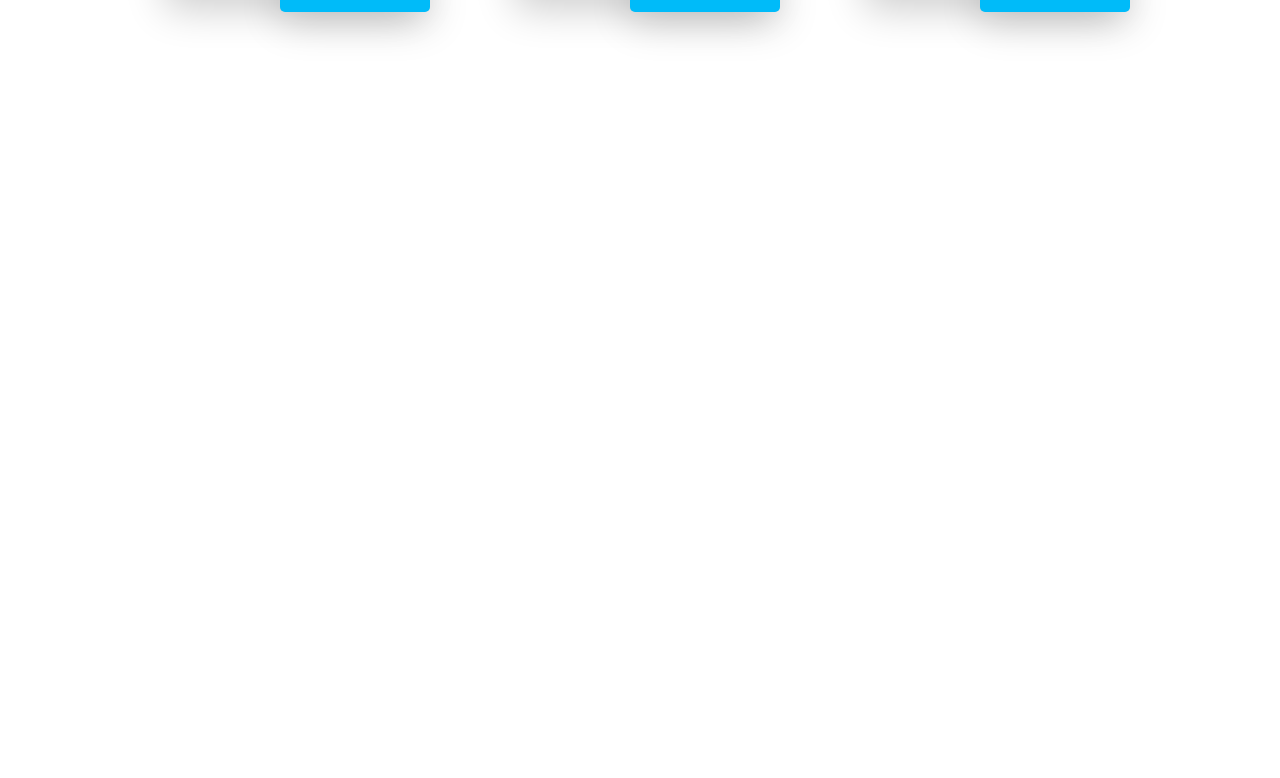
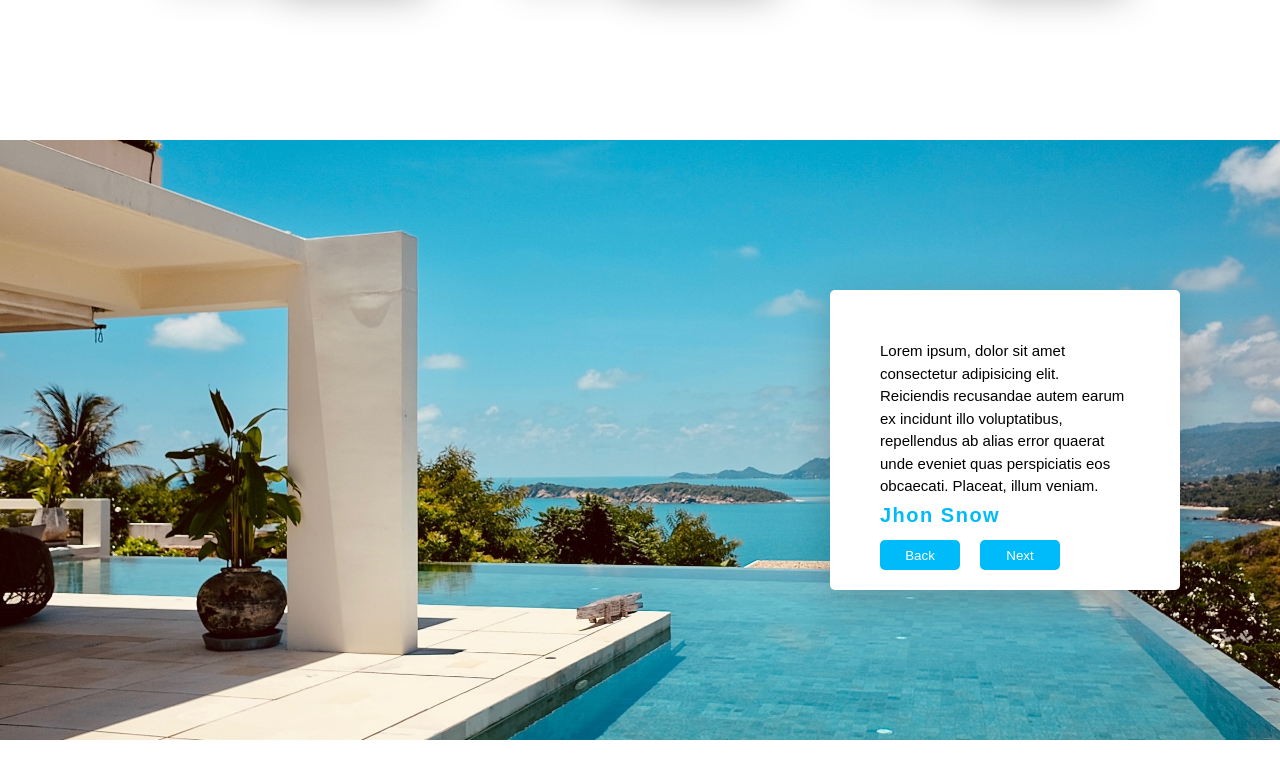
Before and after one commit to Alexandru-Gurau/new-trip-2022, a React (Create React App) app: page / in a window 1280 px wide. Shown: the part 1860-2638 px from the top of the page. Before the commit the page ends 1950 px from the top, so only its background shows below. Built offline with nearby package versions, Linux system fonts and the light colour scheme; a web font is replaced by a local one.

Commit message:
adding reviews

```diff
--- a/package.json
+++ b/package.json
@@ -7,6 +7,7 @@
     "@testing-library/react": "^13.3.0",
     "@testing-library/user-event": "^13.5.0",
     "browser-router": "^0.2.0",
+    "pure-react-carousel": "^1.29.0",
     "react": "^18.2.0",
     "react-dom": "^18.2.0",
     "react-router-dom": "^6.3.0",
--- a/src/components/offerts/offerts.comopenet.jsx
+++ b/src/components/offerts/offerts.comopenet.jsx
@@ -1,40 +1,13 @@
 import CartItem from '../cart-item/cart-item.component';
 import './offerts.styles.scss';
 
-// Wallpapers and store must be moved to a separate file
-import wallpaper1 from '../../assets/welcome-1.jpg';
-import wallpaper2 from '../../assets/welcome-2.jpg';
-import wallpaper3 from '../../assets/welcome-3.jpg';
-
-const Store = [
-  {
-    id: 1,
-    wallpaper: wallpaper1,
-    price: 150,
-    header: 'Grand Suite',
-    text: 'A beautifull place with blue sky and a big golden sun. This is the perfect place to stay for an entire week.',
-  },
-  {
-    id: 2,
-    wallpaper: wallpaper2,
-    price: 250,
-    header: 'Superior Suite',
-    text: 'A beautifull place with blue sky and a big golden sun. This is the perfect place to stay for an entire week.',
-  },
-  {
-    id: 3,
-    wallpaper: wallpaper3,
-    price: 350,
-    header: 'Double Rooms',
-    text: 'A beautifull place with blue sky and a big golden sun. This is the perfect place to stay for an entire week.',
-  },
-];
+import Store from '../../store/store.jsx';
 
 const Offerts = () => (
   <div className='offerts'>
     <h3 className='header-normal'>Rooms & Ratings</h3>
     <div className='offerts__container'>
-      {Store.map((el) => (
+      {Store.filter((_, idx) => idx < 3).map((el) => (
         <CartItem
           key={el.id}
           img={el.wallpaper}
--- a/src/components/offerts/offerts.styles.scss
+++ b/src/components/offerts/offerts.styles.scss
@@ -2,7 +2,7 @@
 
 .offerts {
   width: 100%;
-  height: 60rem;
+  height: 55rem;
 
   display: flex;
   flex-direction: column;
@@ -16,7 +16,6 @@
   &__container {
     width: 100%;
     height: 100%;
-    margin: 5rem 0;
 
     display: flex;
     justify-content: center;
--- /dev/null
+++ b/src/components/reviews/reviews.component.jsx
@@ -0,0 +1,54 @@
+import './reviews.styles.scss';
+
+import {
+  CarouselProvider,
+  Slider,
+  Slide,
+  ButtonBack,
+  ButtonNext,
+} from 'pure-react-carousel';
+import 'pure-react-carousel/dist/react-carousel.es.css';
+
+const Reviews = () => (
+  <CarouselProvider
+    className='reviews'
+    naturalSlideWidth={100}
+    naturalSlideHeight={80}
+    orientation='horizontal'
+    totalSlides={3}
+  >
+    <Slider>
+      <Slide index={0}>
+        <p className='paragraph-small'>
+          Lorem ipsum, dolor sit amet consectetur adipisicing elit. Reiciendis
+          recusandae autem earum ex incidunt illo voluptatibus, repellendus ab
+          alias error quaerat unde eveniet quas perspiciatis eos obcaecati.
+          Placeat, illum veniam.
+        </p>
+        <h6 className='header-small'>Jhon Snow</h6>
+      </Slide>
+      <Slide index={1}>
+        <p className='paragraph-small'>
+          Lorem ipsum dolor sit amet consectetur adipisicing elit. Eveniet quam
+          autem rem vel voluptatibus consectetur quod, dolores illo iure
+          mollitia eaque, libero reiciendis ducimus itaque enim architecto
+          cupiditate, aperiam quaerat!
+        </p>
+        <h6 className='header-small'>Arya Stark</h6>
+      </Slide>
+      <Slide index={2}>
+        <p className='paragraph-small'>
+          Lorem ipsum dolor sit amet consectetur adipisicing elit. Libero, vel
+          et numquam temporibus odit ex neque. Debitis, soluta! Perspiciatis
+          neque quos voluptatem modi doloribus! Nulla in officiis iure dicta
+          nobis?
+        </p>
+        <h6 className='header-small'>Khal Drogo</h6>
+      </Slide>
+    </Slider>
+    <ButtonBack className='reviews__button'>Back</ButtonBack>
+    <ButtonNext className='reviews__button'>Next</ButtonNext>
+  </CarouselProvider>
+);
+
+export default Reviews;
--- /dev/null
+++ b/src/components/reviews/reviews.styles.scss
@@ -0,0 +1,25 @@
+@import '../../styles/styles';
+
+.reviews {
+  height: 30rem;
+  width: 35rem;
+  padding: 5rem;
+  box-shadow: $shadow-normal;
+  border-radius: 5px;
+  background-color: $color-light;
+
+  @media only screen and (max-width: $bp-small) {
+    margin-bottom: -35rem;
+  }
+
+  &__button {
+    height: 3rem;
+    width: 8rem;
+    color: $color-light;
+    background-color: $color-secondary;
+    outline: none;
+    border: none;
+    border-radius: 5px;
+    margin-right: 2rem;
+  }
+}
--- /dev/null
+++ b/src/components/sectionWithReview/sectionWithReview.component.jsx
@@ -0,0 +1,10 @@
+import './sectionWithReview.styles.scss';
+import Reviews from '../reviews/reviews.component';
+
+const SectionWithReview = () => (
+  <div className='section-with-review'>
+    <Reviews />
+  </div>
+);
+
+export default SectionWithReview;
--- /dev/null
+++ b/src/components/sectionWithReview/sectionWithReview.styles.scss
@@ -0,0 +1,23 @@
+@import '../../styles/styles';
+
+.section-with-review {
+  width: 100%;
+  height: 60rem;
+  margin: 10rem 0;
+  padding: 10rem;
+
+  background-image: url(../../assets/wallpaper-trip-2.jpg);
+  background-position: center;
+  background-repeat: no-repeat;
+  background-size: cover;
+
+  display: flex;
+  align-items: center;
+  justify-content: flex-end;
+
+  @media only screen and (max-width: $bp-small) {
+    height: 30rem;
+    padding: 5rem 0;
+    justify-content: center;
+  }
+}
--- a/src/components/welcome/welcome.component.jsx
+++ b/src/components/welcome/welcome.component.jsx
@@ -1,26 +1,23 @@
-import wallpaper1 from '../../assets/welcome-1.jpg';
-import wallpaper2 from '../../assets/welcome-2.jpg';
-import wallpaper3 from '../../assets/welcome-3.jpg';
 import './welcome.styles.scss';
 
+import Store from '../../store/store';
+
 const Welcome = () => {
-  const wallpapers = [wallpaper1, wallpaper2, wallpaper3];
-
   return (
     <section className='welcome'>
       <div className='welcome__pictures'>
         <img
-          src={wallpapers[0]}
+          src={Store[0].wallpaper}
           alt='trip wallpaper'
           className={`welcome__picture welcome__picture--1`}
         />
         <img
-          src={wallpapers[1]}
+          src={Store[1].wallpaper}
           alt='trip wallpaper'
           className={`welcome__picture welcome__picture--2`}
         />
         <img
-          src={wallpapers[2]}
+          src={Store[2].wallpaper}
           alt='trip wallpaper'
           className={`welcome__picture welcome__picture--3`}
         />
--- a/src/routes/home/home.component.jsx
+++ b/src/routes/home/home.component.jsx
@@ -2,12 +2,14 @@ import './home.styles.scss';
 
 import Welcome from '../../components/welcome/welcome.component';
 import Offerts from '../../components/offerts/offerts.comopenet';
+import SectionWithReview from '../../components/sectionWithReview/sectionWithReview.component';
 
 const Home = () => {
   return (
     <main className='homepage'>
       <Welcome />
       <Offerts />
+      <SectionWithReview />
     </main>
   );
 };
--- /dev/null
+++ b/src/store/store.jsx
@@ -0,0 +1,29 @@
+import wallpaper1 from '../../src/assets/welcome-1.jpg';
+import wallpaper2 from '../../src/assets/welcome-2.jpg';
+import wallpaper3 from '../../src/assets/welcome-3.jpg';
+
+const Store = [
+  {
+    id: 1,
+    wallpaper: wallpaper1,
+    price: 150,
+    header: 'Grand Suite',
+    text: 'A beautifull place with blue sky and a big golden sun. This is the perfect place to stay for an entire week.',
+  },
+  {
+    id: 2,
+    wallpaper: wallpaper2,
+    price: 250,
+    header: 'Superior Suite',
+    text: 'A beautifull place with blue sky and a big golden sun. This is the perfect place to stay for an entire week.',
+  },
+  {
+    id: 3,
+    wallpaper: wallpaper3,
+    price: 350,
+    header: 'Double Rooms',
+    text: 'A beautifull place with blue sky and a big golden sun. This is the perfect place to stay for an entire week.',
+  },
+];
+
+export default Store;
```
Also changed, not shown: src/assets/wallpaper-trip-2.jpg (added), 1 other file (tests, documents, lock files or other folders).
